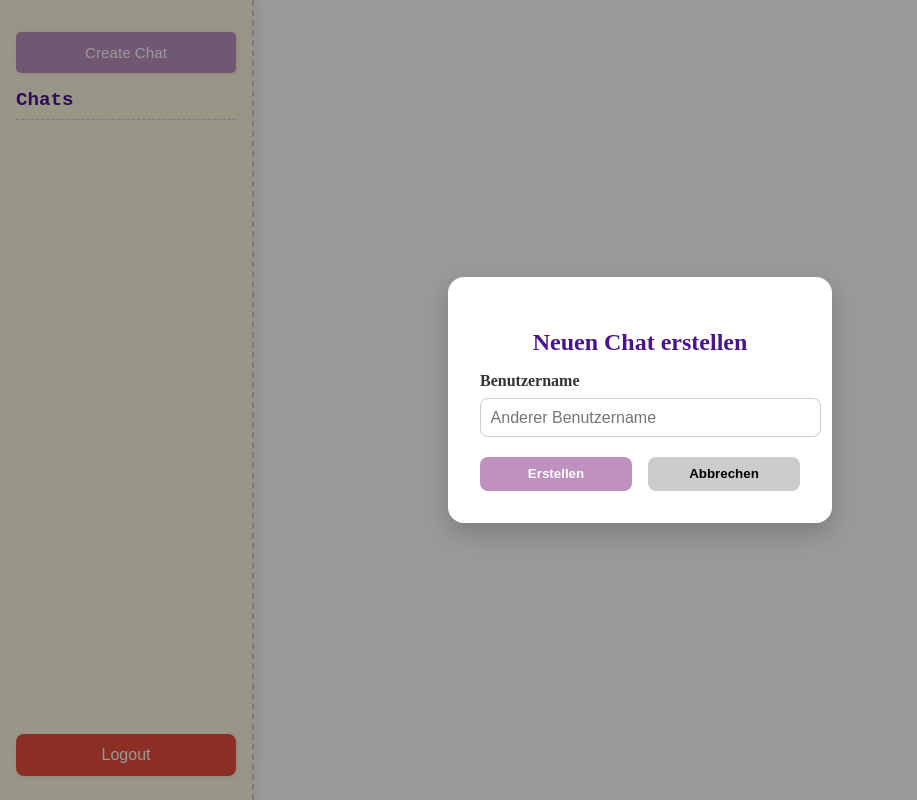
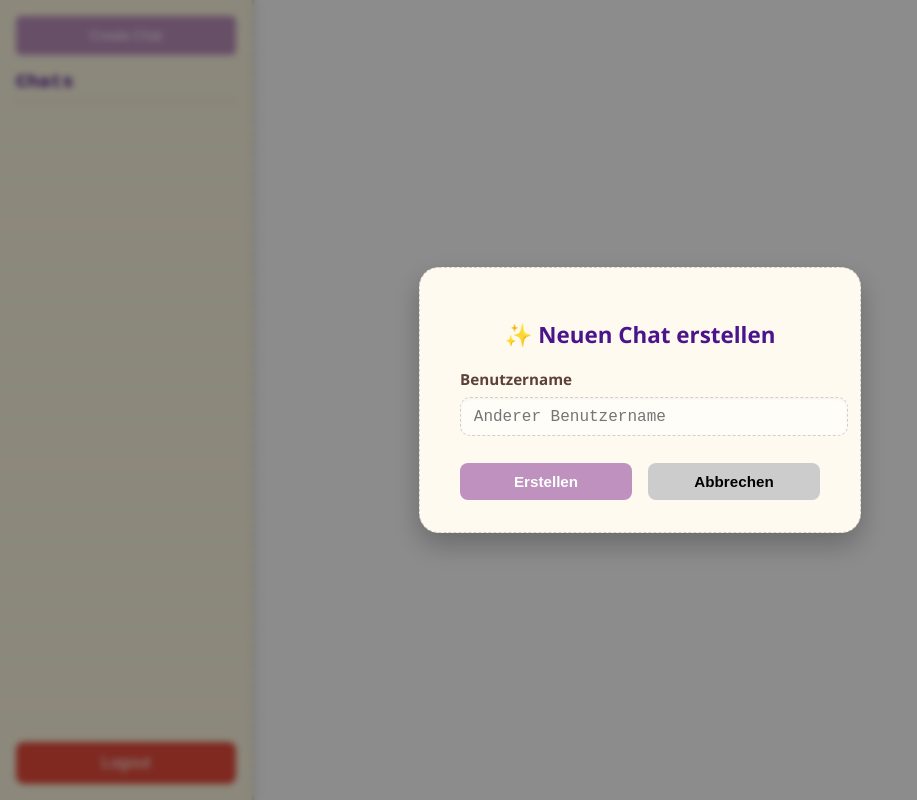
Before and after one commit to brieftaube-haw/pigeonhole_frontend, an Angular app: page /chat in a window 1280 px wide. Both pictures are taken after a click on the button "Create Chat". Shown: the whole page, without its empty margins (0-917 px from the left). Built offline with nearby package versions, Linux system fonts and the light colour scheme.

Commit message:
bug fixes

```diff
--- a/src/app/pages/chat/chat.component.css
+++ b/src/app/pages/chat/chat.component.css
@@ -4,6 +4,7 @@
   font-family: sans-serif;
 }
 
+/* Sidebar Styles */
 .sidebar {
   display: flex;
   flex-direction: column;
@@ -13,7 +14,6 @@
   padding: 1rem;
   border-right: 2px dashed #d7ccc8;
   box-shadow: 4px 0 8px rgba(0, 0, 0, 0.05);
-  position: relative;
   font-family: 'Courier New', monospace;
   background-image: repeating-linear-gradient(
     to bottom,
@@ -53,15 +53,6 @@
 .sidebar li:hover {
   background-color: #f8bbd0;
   color: white;
-  transform: translateX(2px);
-}
-
-.sidebar li:nth-child(odd) {
-  transform: rotate(-1.2deg);
-}
-
-.sidebar li:nth-child(even) {
-  transform: rotate(0.8deg);
 }
 
 .sidebar button.logout-btn {
@@ -74,26 +65,9 @@
   border-radius: 8px;
   cursor: pointer;
   margin-top: auto;
-  margin-bottom: 0.5rem;
 }
 
-
-.sidebar button {
-  width: 100%;
-  margin-top: 1rem;
-  font-size: 0.95rem;
-  background-color: #d1c4e9;
-  color: #4a148c;
-  border: 1px dashed #b39ddb;
-  box-shadow: 1px 1px 4px rgba(0, 0, 0, 0.1);
-  transition: background-color 0.2s ease;
-}
-
-.sidebar button:hover {
-  background-color: #b39ddb;
-  color: white;
-}
-
+/* Chat Area */
 .chat-area {
   flex: 1;
   display: flex;
@@ -108,7 +82,6 @@
   display: flex;
   justify-content: space-between;
   align-items: center;
-  box-shadow: 0 2px 6px rgba(0, 0, 0, 0.1);
 }
 
 .chat-user-info {
@@ -128,20 +101,12 @@
   display: flex;
   align-items: center;
   justify-content: center;
-  box-shadow: 0 0 5px rgba(0, 0, 0, 0.15);
 }
 
 .username {
   font-size: 1.2rem;
   font-weight: 600;
   color: #4a148c;
-}
-
-.header-alert app-alert-box {
-  margin-left: auto;
-  margin-top: 0;
-  margin-bottom: 0;
-  animation: fadeInOut 3s ease-in-out;
 }
 
 .messages {
@@ -158,258 +123,54 @@
     #f9f3e9 28px,
     #f9f3e9 30px
   );
-  background-size: 100% 30px;
-}
-
-.messages div {
-  align-self: flex-start;
-  margin-bottom: 0.8rem;
-  padding: 0.75rem 1rem;
-  border-radius: 12px;
-  max-width: 60%;
-  background: #fff8e1;
-  box-shadow: 0 2px 6px rgba(0, 0, 0, 0.06);
-  border: 1px dashed #d7ccc8;
-  font-family: 'Courier New', monospace;
-  word-break: break-word;
-}
-
-.messages div.me {
-  background: #e1f5fe;
-  border: 1px dashed #81d4fa;
-  align-self: flex-end;
-}
-
-.input-area {
-  display: flex;
-  flex-direction: column;
-  gap: 0.5rem;
-  padding: 1rem;
-  background: #fdfcf7;
-  border-top: 1px solid #ccc;
-}
-
-.input-wrapper {
-  display: flex;
-  gap: 0.5rem;
-}
-
-.input-wrapper input {
-  flex: 1;
-  padding: 0.5rem;
-  border-radius: 8px;
-  border: 1px solid #ccc;
-  font-family: 'Courier New', monospace;
-}
-
-.input-wrapper button {
-  padding: 0.5rem 1rem;
-  border: none;
-  background-color: #BE91BE;
-  color: white;
-  border-radius: 8px;
-  cursor: pointer;
-}
-
-.input-area input {
-  flex: 1;
-  padding: 0.75rem 1rem;
-  border: 1px dashed #d7ccc8;
-  border-radius: 8px;
-  font-family: 'Courier New', monospace;
-  background-color: #fffaf0;
-  box-shadow: inset 0 2px 4px rgba(0, 0, 0, 0.05);
-  font-size: 1rem;
-}
-
-.input-area input::placeholder {
-  color: #9e9e9e;
-  font-style: italic;
-}
-
-.input-area button {
-  padding: 0.75rem 1.25rem;
-  background-color: #ffe082;
-  border: 1px solid #ffca28;
-  border-radius: 8px;
-  font-weight: bold;
-  color: #5d4037;
-  cursor: pointer;
-  box-shadow: 0 2px 4px rgba(0, 0, 0, 0.1);
-  transition: background-color 0.2s;
-}
-
-.input-area button:hover {
-  background-color: #ffd54f;
-}
-
-.modal-backdrop {
-  position: fixed;
-  top: 0;
-  left: 0;
-  width: 100%;
-  height: 100%;
-  background: rgba(0, 0, 0, 0.4);
-  display: flex;
-  justify-content: center;
-  align-items: center;
-  z-index: 999;
-}
-
-.modal {
-  background: #fff;
-  padding: 2rem;
-  border-radius: 16px;
-  width: 320px;
-  box-shadow: 0 10px 25px rgba(0, 0, 0, 0.2);
-  text-align: center;
-  animation: fadeIn 0.3s ease-in-out;
-}
-
-.modal h2 {
-  margin-bottom: 1rem;
-  color: #4a148c;
-}
-
-.modal label {
-  display: block;
-  margin-bottom: 0.5rem;
-  text-align: left;
-  font-weight: bold;
-  color: #333;
-}
-
-.modal input {
-  width: 100%;
-  padding: 0.6rem;
-  border: 1px solid #ccc;
-  border-radius: 8px;
-  margin-bottom: 1.2rem;
-  font-size: 1rem;
-}
-
-.modal-buttons {
-  display: flex;
-  justify-content: space-between;
-  gap: 1rem;
-}
-
-.modal-buttons button {
-  flex: 1;
-  padding: 0.6rem;
-  font-weight: bold;
-  border-radius: 8px;
-  border: none;
-  cursor: pointer;
-}
-
-.modal-buttons .confirm {
-  background-color: #BE91BE;
-  color: white;
-}
-
-.modal-buttons .cancel {
-  background-color: #ccc;
-  color: black;
-}
-
-.modal-buttons button:hover {
-  opacity: 0.9;
-}
-
-.modal app-alert-box {
-  margin-top: 1rem;
-}
-
-@keyframes fadeIn {
-  from {
-    opacity: 0;
-    transform: scale(0.95);
-  }
-  to {
-    opacity: 1;
-    transform: scale(1);
-  }
-}
-
-@keyframes fadeInOut {
-  0% {
-    opacity: 0;
-    transform: translateY(-5px);
-  }
-  10% {
-    opacity: 1;
-    transform: translateY(0);
-  }
-  90% {
-    opacity: 1;
-    transform: translateY(0);
-  }
-  100% {
-    opacity: 0;
-    transform: translateY(-5px);
-  }
-}
-
-.error {
-  color: red;
-  margin-top: 10px;
-}
-
-.welcome-banner {
-  background-color: #f3e5f5;
-  color: #4a148c;
-  padding: 0.8rem;
-  margin: 1rem 0;
-  border-radius: 12px;
-  text-align: center;
-  font-size: 0.9rem;
-  font-weight: 500;
-  box-shadow: 0 2px 6px rgba(0, 0, 0, 0.1);
-  transition: all 0.3s ease;
-  line-height: 1.3;
-}
-
-.welcome-banner span {
-  font-weight: bold;
-  white-space: nowrap;
-}
-
-.emoji-toggle {
-  background-color: #fff8e1;
-  border: 1px dashed #d7ccc8;
-  border-radius: 50%;
-  width: 40px;
-  height: 40px;
-  font-size: 1.2rem;
-  cursor: pointer;
-  box-shadow: 0 2px 6px rgba(0, 0, 0, 0.1);
-  display: flex;
-  align-items: center;
-  justify-content: center;
-  transition: all 0.2s ease;
-}
-
-.emoji-toggle:hover {
-  background-color: #fce4ec;
-  transform: scale(1.05);
 }
 
 .message-bubble {
   position: relative;
-  display: inline-block;
-  padding: 0.75rem 1rem 2.4rem 1rem;
-  margin-bottom: 1.5rem;
-  transition: box-shadow 0.2s;
+  padding: 0.75rem 1rem 2rem 1rem; /* extra Platz unten für Reaktion */
+  border-radius: 12px;
+  max-width: 60%;
+  font-family: 'Courier New', monospace;
+  border: 1px dashed #d7ccc8;
+  background-color: #fff8e1;
+  box-shadow: 0 2px 6px rgba(0, 0, 0, 0.06);
 }
 
-.message-bubble.partner-msg:hover {
-  box-shadow: 0 0 0 2px rgba(0, 0, 0, 0.05);
+.message-bubble.me {
+  align-self: flex-end;
+  background-color: #e1f5fe;
+  border: 1px dashed #81d4fa;
 }
 
+.message-bubble.partner-msg {
+  align-self: flex-start;
+}
+
+.message-text {
+  display: block;
+  margin-bottom: 0.5rem;
+  word-break: break-word;
+}
+
+.reaction-inline {
+  position: absolute;
+  bottom: 8px;
+  left: 12px;
+  font-size: 1rem;
+  background-color: #d0e8ff;
+  padding: 2px 6px;
+  border-radius: 8px;
+  font-family: 'Courier New', monospace;
+  opacity: 0.9;
+  pointer-events: none;
+  box-shadow: 0 1px 3px rgba(0, 0, 0, 0.08);
+}
+
+
+/* Reaction Picker */
 .reaction-picker {
   position: absolute;
-  bottom: -55px;
+  bottom: -35px;
   left: 0;
   min-width: 110px;
   display: none;
@@ -423,8 +184,6 @@
   justify-content: center;
 }
 
-
-
 .message-bubble.partner-msg:hover .reaction-picker {
   display: flex;
 }
@@ -435,18 +194,151 @@
   font-size: 1rem;
   cursor: pointer;
   transition: transform 0.2s;
-  padding: 0;
 }
 
 .reaction-picker button:hover {
   transform: scale(1.3);
 }
 
-.reaction {
-  position: absolute;
-  bottom: 6px;
-  left: 12px;
+/* Input Area */
+.input-area {
+  padding: 1rem;
+  background: #fdfcf7;
+  border-top: 1px solid #ccc;
+}
+
+.input-wrapper {
+  display: flex;
+  gap: 0.5rem;
+}
+
+.input-wrapper input {
+  flex: 1;
+  padding: 0.75rem 1rem;
+  border: 1px dashed #d7ccc8;
+  border-radius: 8px;
+  font-family: 'Courier New', monospace;
+  background-color: #fffaf0;
+}
+
+.input-area button {
+  padding: 0.75rem 1.25rem;
+  background-color: #ffe082;
+  border: 1px solid #ffca28;
+  border-radius: 8px;
+  font-weight: bold;
+  color: #5d4037;
+  cursor: pointer;
+}
+
+/* Emoji Button */
+.emoji-toggle {
+  background-color: #fff8e1;
+  border: 1px dashed #d7ccc8;
+  border-radius: 50%;
+  width: 40px;
+  height: 40px;
+  font-size: 1.2rem;
+  cursor: pointer;
+  display: flex;
+  align-items: center;
+  justify-content: center;
+}
+
+/* Welcome */
+.welcome-banner {
+  background-color: #f3e5f5;
+  color: #4a148c;
+  padding: 0.8rem;
+  margin: 1rem 0;
+  border-radius: 12px;
+  text-align: center;
+  font-size: 0.9rem;
+  font-weight: 500;
+}
+
+.welcome-banner span {
+  font-weight: bold;
+  white-space: nowrap;
+}
+
+.modal-backdrop {
+  position: fixed;
+  top: 0;
+  left: 0;
+  width: 100%;
+  height: 100%;
+  background: rgba(0, 0, 0, 0.45);
+  display: flex;
+  justify-content: center;
+  align-items: center;
+  z-index: 999;
+  backdrop-filter: blur(3px);
+}
+
+.modal {
+  background: #fffaf0;
+  padding: 2rem 2.5rem;
+  border-radius: 20px;
+  width: 90%;
+  max-width: 360px;
+  box-shadow: 0 12px 28px rgba(0, 0, 0, 0.25);
+  font-family: 'Segoe UI', sans-serif;
+  text-align: center;
+  animation: fadeIn 0.3s ease-in-out;
+  border: 1px dashed #d7ccc8;
+}
+
+.modal input {
+  width: 100%;
+  padding: 0.6rem 0.8rem;
   font-size: 1rem;
-  opacity: 0.85;
-  line-height: 1;
+  border-radius: 10px;
+  border: 1px dashed #d7ccc8;
+  background: #fffdf8;
+  margin-bottom: 1.2rem;
+  font-family: 'Courier New', monospace;
+  box-shadow: inset 0 1px 3px rgba(0, 0, 0, 0.05);
 }
+
+.modal h2 {
+  margin-bottom: 1.2rem;
+  font-size: 1.4rem;
+  color: #4a148c;
+}
+
+.modal-buttons {
+  display: flex;
+  gap: 1rem;
+  margin-top: 0.5rem;
+}
+
+.modal label {
+  display: block;
+  text-align: left;
+  margin-bottom: 0.5rem;
+  font-weight: 600;
+  color: #5d4037;
+  font-size: 0.95rem;
+}
+
+.modal-buttons button {
+  flex: 1;
+  padding: 0.6rem 0.8rem;
+  font-size: 0.95rem;
+  border-radius: 8px;
+  font-weight: bold;
+  border: none;
+  cursor: pointer;
+  transition: all 0.2s ease;
+}
+
+.modal-buttons .confirm {
+  background-color: #be91be;
+  color: white;
+}
+
+.modal-buttons .cancel {
+  background-color: #ccc;
+  color: black;
+}
--- a/src/app/pages/chat/chat.component.html
+++ b/src/app/pages/chat/chat.component.html
@@ -44,26 +44,24 @@
     <div class="messages" #messagesContainer>
       <div *ngFor="let msg of messages"
            [class.me]="msg.sender === 'me'"
-           class="message-bubble"
-           [class.partner-msg]="msg.sender !== 'me'">
+           [class.partner-msg]="msg.sender !== 'me'"
+           class="message-bubble">
 
-        <!-- Nachrichtentext -->
-        <span class="message-text">{{ msg.text }}</span>
-
-        <!-- Reaktion inline unten links im Bubble -->
-        <span *ngIf="msg.reaction" class="reaction-inline">{{ msg.reaction }}</span>
+        <!-- Nachricht + Reaktion -->
+        <div class="message-text">{{ msg.text }}</div>
+        <div *ngIf="msg.reaction" class="reaction-inline">{{ msg.reaction }}</div>
 
         <!-- Emoji Reaction Buttons (nur bei Partnernachricht) -->
         <div class="reaction-picker" *ngIf="msg.sender !== 'me'">
           <button (click)="reactToMessage(msg, '👍')">👍</button>
           <button (click)="reactToMessage(msg, '😂')">😂</button>
           <button (click)="reactToMessage(msg, '❤️')">❤️</button>
+          <button (click)="reactToMessage(msg, '💩')">💩</button>
         </div>
       </div>
     </div>
 
     <footer class="input-area">
-      <!-- Eingabezeile + Emoji Button -->
       <div class="input-wrapper">
         <button (click)="toggleEmojiPicker()" class="emoji-toggle">😄</button>
         <input
@@ -73,7 +71,6 @@
         <button (click)="sendMessage()">Senden</button>
       </div>
 
-      <!-- Emoji Picker -->
       <emoji-picker
         #emojiPicker
         *ngIf="showEmojiPicker"
@@ -86,7 +83,7 @@
 <!-- Modal -->
 <div class="modal-backdrop" *ngIf="showModal">
   <div class="modal">
-    <h2>Neuen Chat erstellen</h2>
+    <h2>✨ Neuen Chat erstellen</h2>
 
     <label for="chat-user">Benutzername</label>
     <input id="chat-user" [(ngModel)]="andererBenutzerName" placeholder="Anderer Benutzername" />
```
Also changed, not shown: src/app/pages/chat/chat.component.ts (+28 -11 lines).
